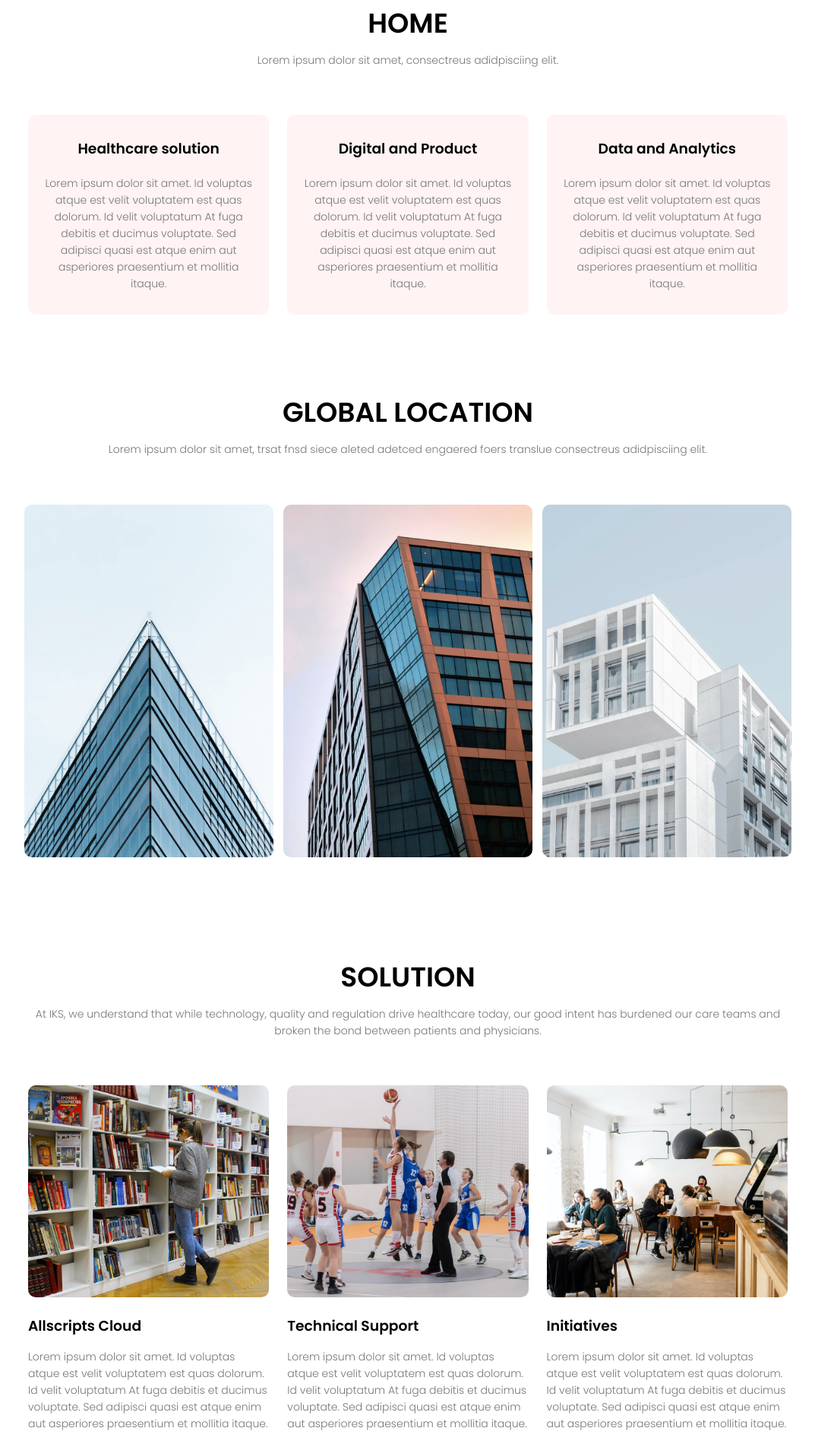
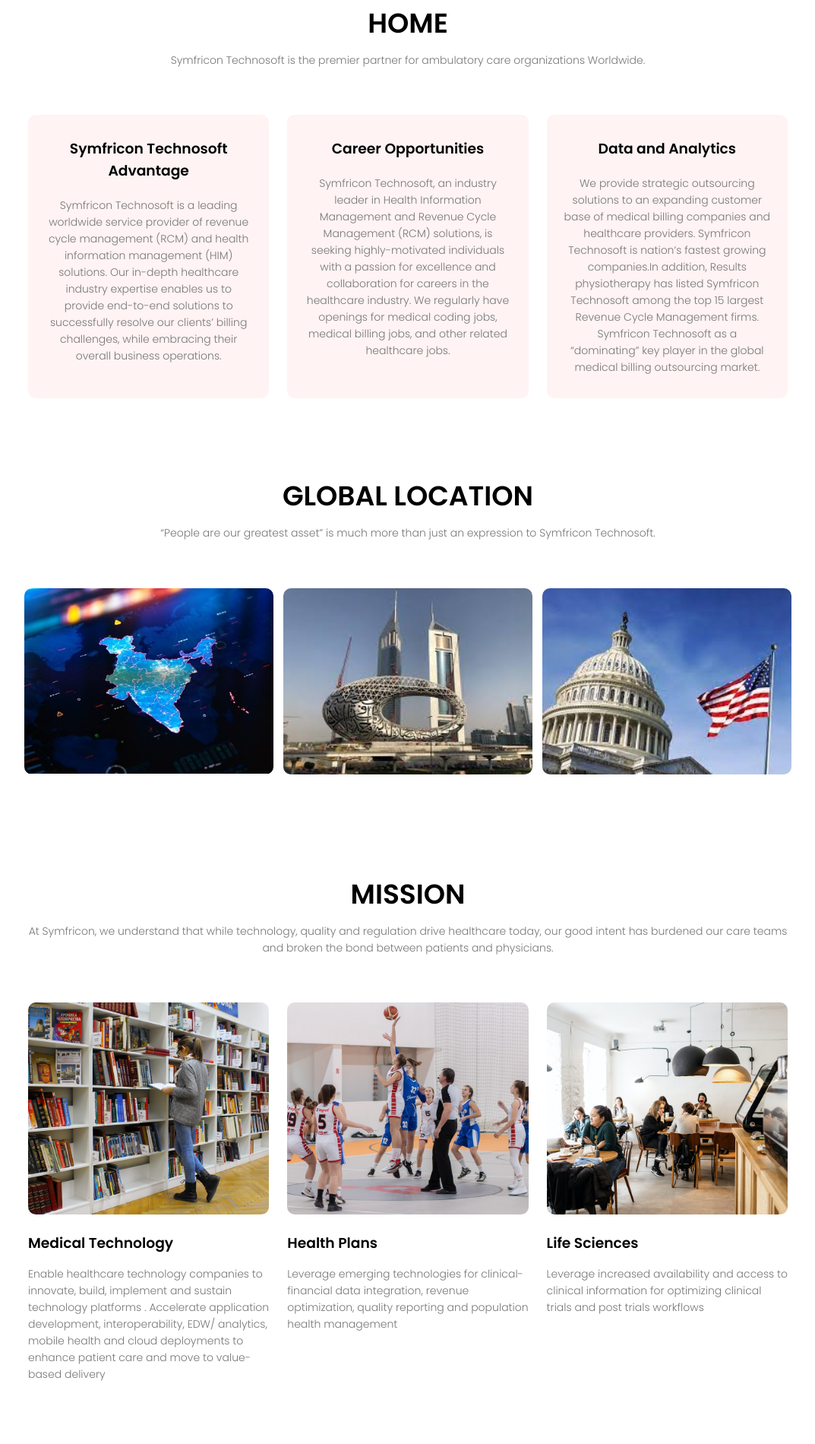
Before and after one commit to Shruti-Shreya/Shruti-Shreya.github.io, a plain HTML site: page sampleWebsite/index.html in a window 1280 px wide. Shown: the part 897-2797 px from the top of the page at 76% size, without its empty margins (103-1176 px from the left). Drawn offline with Linux system fonts and the light colour scheme.

Commit message:
almost changes are done , just a bit editing is needed

```diff
--- a/sampleWebsite/index.html
+++ b/sampleWebsite/index.html
@@ -18,9 +18,9 @@
                 <i class="fa fa-times" onclick="hideMenu()"></i>
 
                 <ul>
-                    <li><a href="#home" >HOME</a></li>
+                    <li><a href="#home">HOME</a></li>
                     <li><a href="#location">LOCATION</a></li>
-                    <li><a href="#solution">SOLUTION</a></li>
+                    <li><a href="#mission">MISSION</a></li>
                     <li><a href="#testimonials">ABOUT US</a></li>
                     <li><a href="">CONTACT US</a></li>
 
@@ -32,7 +32,7 @@
 
         </nav>
     <div class="text-box">
-        <h1>Sample Website</h1>
+        <h1>Healthcare RCM Outsourcing Services</h1>
         <p>
             We are a partner of choice to the world’s largest healthcare and life sciences organizations to accelerate <br> digital innovation, drive business transformation and enable industry-wide convergence.
         </p>
@@ -60,20 +60,30 @@
 <div id="HOME">
     <section class="home">
     <h1>HOME</h1>
-    <p>Lorem ipsum dolor sit amet, consectreus adidpisciing elit.</p>
+    <p>Symfricon Technosoft is the premier partner for ambulatory care organizations
+        Worldwide.</p>
 
     <div class="row">
         <div class="home-col">
-            <h3>Healthcare solution </h3>
-            <p>Lorem ipsum dolor sit amet. Id voluptas atque est velit voluptatem est quas dolorum. Id velit voluptatum At fuga debitis et ducimus voluptate. Sed adipisci quasi est atque enim aut asperiores praesentium et mollitia itaque.</p>
+            <h3>Symfricon Technosoft Advantage </h3>
+            <p>Symfricon Technosoft is a leading worldwide service provider of revenue cycle management
+                (RCM) and health information management (HIM) solutions. Our in-depth healthcare industry
+                expertise enables us to provide end-to-end solutions to successfully resolve our clients’ billing
+                challenges, while embracing their overall business operations.</p>
         </div>
         <div class="home-col">
-            <h3>Digital and Product </h3>
-            <p>Lorem ipsum dolor sit amet. Id voluptas atque est velit voluptatem est quas dolorum. Id velit voluptatum At fuga debitis et ducimus voluptate. Sed adipisci quasi est atque enim aut asperiores praesentium et mollitia itaque.</p>
+            <h3>Career Opportunities </h3>
+            <p>Symfricon Technosoft, an industry leader in Health Information Management and Revenue
+                Cycle Management (RCM) solutions, is seeking highly-motivated individuals with a passion
+                for excellence and collaboration for careers in the healthcare industry. We regularly have
+                openings for medical coding jobs, medical billing jobs, and other related healthcare jobs.</p>
         </div>
         <div class="home-col">
             <h3>Data and Analytics</h3>
-            <p>Lorem ipsum dolor sit amet. Id voluptas atque est velit voluptatem est quas dolorum. Id velit voluptatum At fuga debitis et ducimus voluptate. Sed adipisci quasi est atque enim aut asperiores praesentium et mollitia itaque.</p>
+            <p>We provide strategic outsourcing solutions to an expanding customer base of medical billing
+                companies and healthcare providers. Symfricon Technosoft is nation’s fastest growing companies.In addition, Results physiotherapy has listed
+                Symfricon Technosoft among the top 15 largest Revenue Cycle Management firms. Symfricon
+                Technosoft as a “dominating” key player in the global medical billing outsourcing market.</p>
         </div>
     </div>
 </section>
@@ -84,25 +94,25 @@
 <div id="location">
 <section class="location">
     <h1> GLOBAL LOCATION</h1>
-    <p>Lorem ipsum dolor sit amet, trsat fnsd siece aleted adetced engaered foers translue consectreus adidpisciing elit.</p>
+    <p>“People are our greatest asset” is much more than just an expression to Symfricon Technosoft.</p>
 
     <div class="row">
         <div class="location-col">
-            <img src="source/london.png" >
+            <img src="source/india.jpg" >
             <div class="layer">
-                <h3>LONDON</h3>
+                <h3>INDIA </h3>
             </div>
         </div>
         <div class="location-col">
-            <img src="source/newyork.png" >
+            <img src="source/DUBAI.jfif" >
             <div class="layer">
-                <h3>NEW YORK</h3>
+                <h3>DUBAI</h3>
             </div>
         </div>
         <div class="location-col">
-            <img src="source/washington.png" >
+            <img src="source/us.jfif" >
             <div class="layer">
-                <h3>WASHINGTON</h3>
+                <h3>UNITED STATES</h3>
             </div>
         </div>
     </div>
@@ -110,27 +120,31 @@
 
 </section>
 </div>
-<!-- -----_Solution_-------- -->
-<div id="solution">
-<section class="solution">
+<!-- -----_mission_-------- -->
+<div id="mission">
+<section class="mission">
 
-    <h1>SOLUTION</h1>
-    <p>At IKS, we understand that while technology, quality and regulation drive healthcare today, our good intent has burdened our care teams and broken the bond between patients and physicians.</p>
+    <h1>MISSION</h1>
+    <p>At Symfricon, we understand that while technology, quality and regulation drive healthcare today, our good intent has burdened our care teams and broken the bond between patients and physicians.</p>
     <div class="row">
-        <div class="solution-col">
+        <div class="mission-col">
             <img src="source/library.png" alt="">
-            <h3>Allscripts Cloud</h3>
-            <p>Lorem ipsum dolor sit amet. Id voluptas atque est velit voluptatem est quas dolorum. Id velit voluptatum At fuga debitis et ducimus voluptate. Sed adipisci quasi est atque enim aut asperiores praesentium et mollitia itaque.</p>
+            <h3>Medical Technology</h3>
+            <p>Enable healthcare technology companies to innovate, build, implement and sustain technology
+                platforms . Accelerate application development, interoperability, EDW/ analytics, mobile health and cloud
+                deployments to enhance patient care and move to value-based delivery</p>
         </div>
-        <div class="solution-col">
+        <div class="mission-col">
             <img src="source/basketball.png" alt="">
-            <h3>Technical Support</h3>
-            <p>Lorem ipsum dolor sit amet. Id voluptas atque est velit voluptatem est quas dolorum. Id velit voluptatum At fuga debitis et ducimus voluptate. Sed adipisci quasi est atque enim aut asperiores praesentium et mollitia itaque.</p>
+            <h3>Health Plans</h3>
+            <p>Leverage emerging technologies for clinical-financial data integration, revenue optimization, quality
+                reporting and population health management</p>
         </div>
-        <div class="solution-col">
+        <div class="mission-col">
             <img src="source/cafeteria.png" alt="">
-            <h3>Initiatives</h3>
-            <p>Lorem ipsum dolor sit amet. Id voluptas atque est velit voluptatem est quas dolorum. Id velit voluptatum At fuga debitis et ducimus voluptate. Sed adipisci quasi est atque enim aut asperiores praesentium et mollitia itaque.</p>
+            <h3>Life Sciences</h3>
+            <p>Leverage increased availability and access to clinical information for optimizing clinical trials and
+                post trials workflows</p>
         </div>
     </div>
 
@@ -143,28 +157,37 @@
 <div id="testimonials">
 <section class="testimonials">
     <h1>About Us</h1>
-    <p>Lorem ipsum dolor sit amet. Id voluptas atque est velit voluptatem est quas dolorum. Id velit voluptatum At fuga debitis et ducimus voluptate. Sed adipisci quasi est atque enim aut asperiores praesentium et mollitia itaque.</p>
+    <p>Symfricon Technosoft is a leading worldwide service provider of revenue cycle management
+        (RCM) and health information management (HIM) solutions. Our in-depth healthcare industry
+        expertise enables us to provide end-to-end solutions to successfully resolve our clients’ billing
+        challenges, while embracing their overall business operations. Symfricon Technosoft delivers a
+        world-class infrastructure of highly skilled professionals, robust processes, and proprietary workflow
+        engines. This makes us an ideal partner for our clients. When you need a medical coding company,
+        we are the best choice.</p>
 
     <div class="row">
         <div class="testimonial-col">
             <img src="source/user1.jpg" alt="">
             <div>
+                <h3>User1</h3>
                 <p>Lorem ipsum Id velit voluptatum At fuga debitis et ducimus voluptate. Sed adipisci quasi est atque enim aut asperiores praesentium et mollitia itaque.</p>
-                <h3>User1</h3>
+
             </div>
         </div>
         <div class="testimonial-col">
             <img src="source/user2.jpg" alt="">
             <div>
+                <h3>User2</h3>
                 <p>Lorem ipsum Id velit voluptatum At fuga debitis et ducimus voluptate. Sed adipisci quasi est atque enim aut asperiores praesentium et mollitia itaque.</p>
-                <h3>User2</h3>
+
             </div>
         </div>
         <div class="testimonial-col">
             <img src="source/user3.jpg" alt="">
             <div>
+                <h3>User3</h3>
                 <p>Lorem ipsum Id velit voluptatum At fuga debitis et ducimus voluptate. Sed adipisci quasi est atque enim aut asperiores praesentium et mollitia itaque.</p>
-                <h3>User3</h3>
+
             </div>
         </div>
     </div>
--- a/sampleWebsite/style.css
+++ b/sampleWebsite/style.css
@@ -10,7 +10,7 @@
 .header{
     min-height: 100vh;
     width: 100%;
-    background-image: linear-gradient(rgba(4,9,30,0.7),rgba(4,9,30,0.7)), url(source/bgpic.png);
+    background-image: linear-gradient(rgba(4,9,30,0.7),rgba(4,9,30,0.7)), url(source/background.jpg);
     background-position: center;
     background-size: cover;
     position: relative;
@@ -23,7 +23,7 @@ nav{
     align-items: center;
 }
 nav img{
-    width: 150px;
+    width: 200px;
 
 }
 .nav-links{
@@ -229,27 +229,27 @@ h3{
 
 
 
-/* ------solution------ */
-.solution{
+/* ------mission------ */
+.mission{
     width: 80%;
     margin: auto;
     text-align: center;
     padding-top: 100px;
 }
-.solution-col{
+.mission-col{
     flex-basis: 31%;
     border-radius: 10px;
     margin-bottom: 5%;
     text-align: left;
 }
-.solution-col img{
+.mission-col img{
     width: 100%;
     border-radius: 10px;
 }
-.solution-col p{
+.mission-col p{
     padding: 0;
 }
-.solution-col h3{
+.mission-col h3{
     margin-top: 16px;
     margin-bottom: 15px;
     text-align: left;
```
Also changed, not shown: sampleWebsite/source/DUBAI.jfif (added), sampleWebsite/source/background.jpg, sampleWebsite/source/india.jpg (added), sampleWebsite/source/london.png (deleted), sampleWebsite/source/newyork.png (deleted), sampleWebsite/source/us.jfif (added), sampleWebsite/source/washington.png (deleted).
